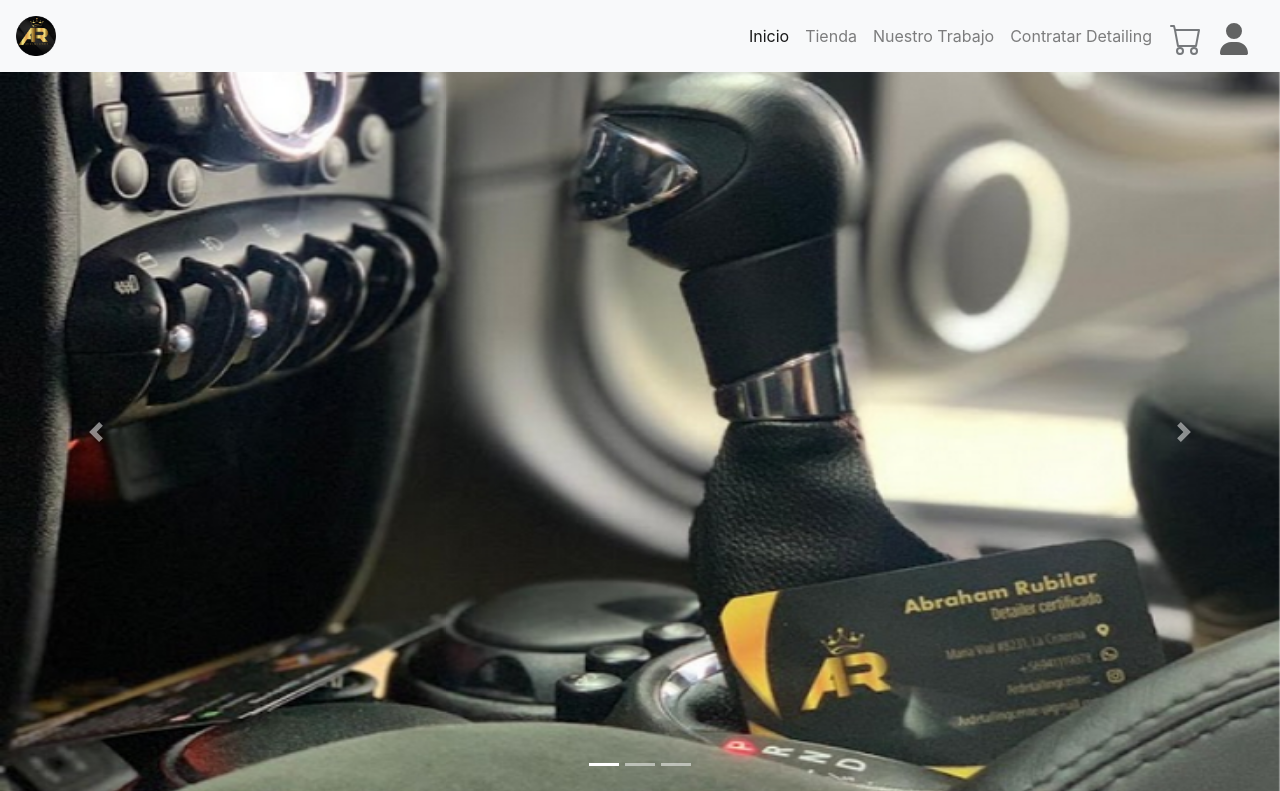
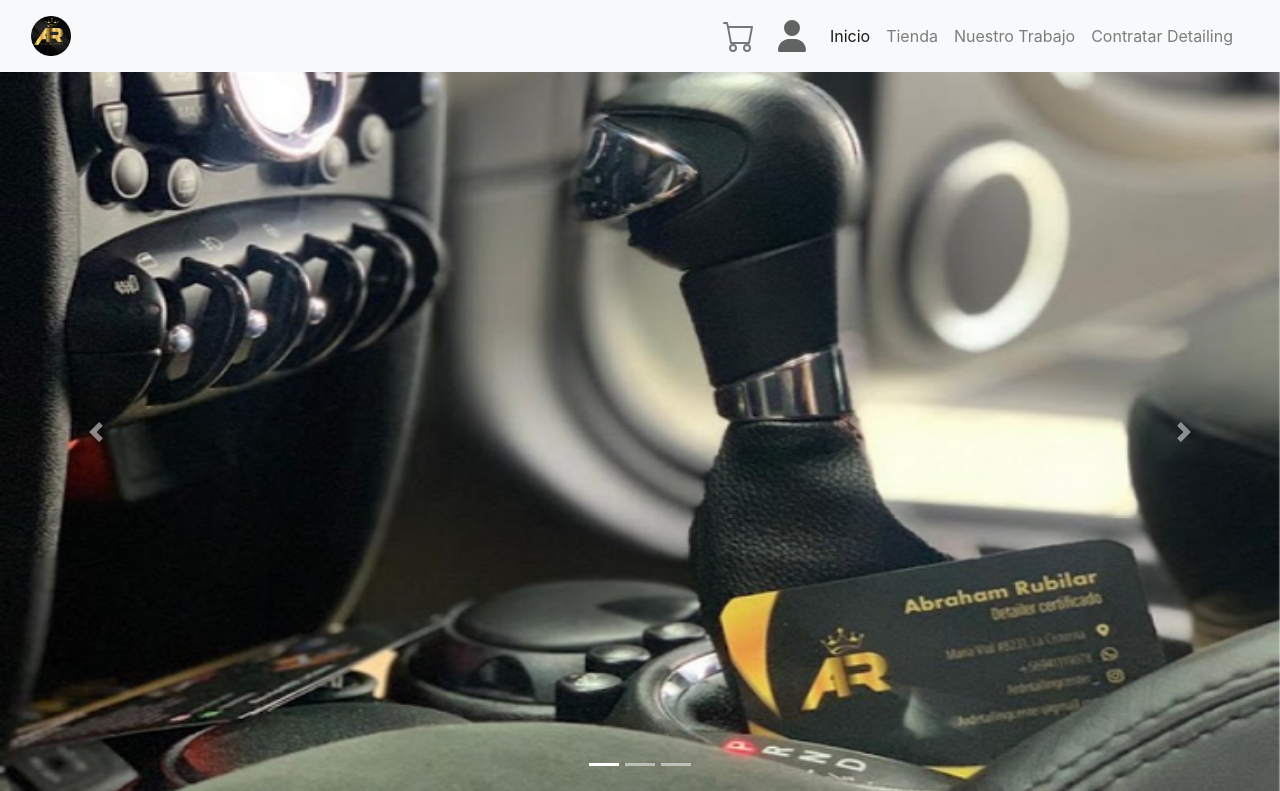
Before and after one commit to TSYF/AR-Repuestos, a Django app: page / in a window 1280 px wide. Shown: the top 791 px of the page. Run offline with Django 4.2, Linux system fonts and the light colour scheme; some libraries are stand-ins or nearby versions.

Commit message:
Creado componente nav (navbar)

```diff
--- a/core/templates/partials/nav.html
+++ b/core/templates/partials/nav.html
@@ -1,5 +1,35 @@
 {% load static %}
 
+<nav class="navbar navbar-expand-md navbar-light bg-light sticky">
+    <div class="container-fluid d-flex justify-content-space-between">
+        <div class="">
+            <!-- Agregar el logo de la pagina/empresa en donde esta escrito el texto LOGO, buscar la imagen logo ya que no funicona la que descarger -->
+            <a class="navbar-brand" href="#">
+                <img src="{%  static 'core/img/AR_logo_round.png' %}" />
+            </a>
+            <span id="displayUser"></span>
+        </div>
+        {% comment %} TODO: dejar esta wea responsiva {% endcomment %}
+        <div class="ms-auto d-flex justify-content-space-between align-items-center">
+            <div class="">
+                <article id="carrito" class="carrito d-none bg-light p-2">
+                    <h4 class="carrito__header">Carrito de Compra</h4>
+                    <section class="carrito__body">
+                        <ul class="carrito__item-list">
+                            <li class="carrito__item">Capot <span class="carrito__item-count">5</span></li>
+                            <li class="carrito__item">Spoiler <span class="carrito__item-count">5</span></li>
+                            <li class="carrito__item">Wea <span class="carrito__item-count">5</span></li>
+                            <li class="carrito__item">Cariñosas <span class="carrito__item-count">5</span></li>
+                            <li class="carrito__item">Sustancias Ilícitas <span class="carrito__item-count">5</span></li>
+                        </ul>
+                    </section>
+                </article>
+                <div class="widgets">
+                    <button class="nav-item carro-compra ml-1 border-0 bg-transparent" data-toggle-carrito>
+                        <svg xmlns="http://www.w3.org/2000/svg" width="32" height="32" fill="currentColor" class="bi bi-cart" viewBox="0 0 16 16">
+                            <path d="M0 1.5A.5.5 0 0 1 .5 1H2a.5.5 0 0 1 .485.379L2.89 3H14.5a.5.5 0 0 1 .491.592l-1.5 8A.5.5 0 0 1 13 12H4a.5.5 0 0 1-.491-.408L2.01 3.607 1.61 2H.5a.5.5 0 0 1-.5-.5zM3.102 4l1.313 7h8.17l1.313-7H3.102zM5 12a2 2 0 1 0 0 4 2 2 0 0 0 0-4zm7 0a2 2 0 1 0 0 4 2 2 0 0 0 0-4zm-7 1a1 1 0 1 1 0 2 1 1 0 0 1 0-2zm7 0a1 1 0 1 1 0 2 1 1 0 0 1 0-2z"/>
+                        </svg>
+                    </button>
                     <article id="manageUser" class="manage-user bg-light p-4 d-none">
                         <h4 id="displayUserManagement" class="manage-user__title"></h4>
                         <section class="manage-user__body d-flex flex-column align-items-start">
@@ -14,26 +44,12 @@
                             </button>
                         </section>
                     </article>
-
-<article id="carrito" class="carrito d-none bg-light p-2">
-    <h4 class="carrito__header">Carrito de Compra</h4>
-    <section class="carrito__body">
-        <ul class="carrito__item-list">
-            <li class="carrito__item">Capot <span class="carrito__item-count">5</span></li>
-            <li class="carrito__item">Spoiler <span class="carrito__item-count">5</span></li>
-            <li class="carrito__item">Wea <span class="carrito__item-count">5</span></li>
-            <li class="carrito__item">Cariñosas <span class="carrito__item-count">5</span></li>
-            <li class="carrito__item">Sustancias Ilícitas <span class="carrito__item-count">5</span></li>
-        </ul>
-    </section>
-</article>
-
-<nav class="navbar navbar-expand-md navbar-light bg-light sticky">
-    <!-- Agregar el logo de la pagina/empresa en donde esta escrito el texto LOGO, buscar la imagen logo ya que no funicona la que descarger -->
-    <a class="navbar-brand" href="#">
-        <img src="{%  static 'core/img/AR_logo_round.png' %}" />
-    </a>
-        <span id="displayUser"></span>
+                    <button class="nav-item carro-compra ml-1 border-0 bg-transparent" data-toggle-user>
+                        <svg xmlns="http://www.w3.org/2000/svg" width="32" height="32" viewBox="0 0 448 512"><path d="M224 256A128 128 0 1 0 224 0a128 128 0 1 0 0 256zm-45.7 48C79.8 304 0 383.8 0 482.3C0 498.7 13.3 512 29.7 512H418.3c16.4 0 29.7-13.3 29.7-29.7C448 383.8 368.2 304 269.7 304H178.3z"/></svg>
+                    </button>
+                </div>
+            </div>
+            <div class="">
                 <button
                     class="navbar-toggler"
                     type="button"
@@ -45,20 +61,16 @@
                 >
                     <span class="navbar-toggler-icon"></span>
                 </button>
-    <div class="collapse navbar-collapse" id="navbarNavAltMarkup">
+                <div v class="collapse navbar-collapse" id="navbarNavAltMarkup">
                     <div class="navbar-nav ml-auto align-items-end p-2">
                         <a class="nav-item nav-link {% if request.resolver_match.url_name == 'inicio' %}active{% endif %}" href="{% url 'inicio' %}">Inicio {% if request.resolver_match.url_name == 'inicio' %}<span class="sr-only"> (current)</span>{% endif %}</a>
-            <a class="nav-item nav-link {% if request.resolver_match.url_name == 'tienda' %}active{% endif %}" href="{% url 'tienda'%}">Tienda</a>
-            <a class="nav-item nav-link {% if request.resolver_match.url_name == 'trabajos' %}active{% endif %}" href="{% url 'trabajos'%}">Nuestro Trabajo</a>
-            <a class="nav-item nav-link {% if request.resolver_match.url_name == 'detailing' %}active{% endif %}" href="{% url 'detailing'%}">Contratar Detailing</a>
-            <button class="nav-item carro-compra ml-1 border-0 bg-transparent" data-toggle-carrito>
-                <svg xmlns="http://www.w3.org/2000/svg" width="32" height="32" fill="currentColor" class="bi bi-cart" viewBox="0 0 16 16">
-                    <path d="M0 1.5A.5.5 0 0 1 .5 1H2a.5.5 0 0 1 .485.379L2.89 3H14.5a.5.5 0 0 1 .491.592l-1.5 8A.5.5 0 0 1 13 12H4a.5.5 0 0 1-.491-.408L2.01 3.607 1.61 2H.5a.5.5 0 0 1-.5-.5zM3.102 4l1.313 7h8.17l1.313-7H3.102zM5 12a2 2 0 1 0 0 4 2 2 0 0 0 0-4zm7 0a2 2 0 1 0 0 4 2 2 0 0 0 0-4zm-7 1a1 1 0 1 1 0 2 1 1 0 0 1 0-2zm7 0a1 1 0 1 1 0 2 1 1 0 0 1 0-2z"/>
-                </svg>
-            </button>
-            <button class="nav-item carro-compra ml-1 border-0 bg-transparent" data-toggle-user>
-                <svg xmlns="http://www.w3.org/2000/svg" width="32" height="32" viewBox="0 0 448 512"><path d="M224 256A128 128 0 1 0 224 0a128 128 0 1 0 0 256zm-45.7 48C79.8 304 0 383.8 0 482.3C0 498.7 13.3 512 29.7 512H418.3c16.4 0 29.7-13.3 29.7-29.7C448 383.8 368.2 304 269.7 304H178.3z"/></svg>
-            </button>
+                        <a class="nav-item nav-link {% if request.resolver_match.url_name == 'tienda' %}active{% endif %}" href="{% url 'tienda' %}">Tienda</a>
+                        <a class="nav-item nav-link {% if request.resolver_match.url_name == 'trabajos' %}active{% endif %}" href="{% url 'trabajos' %}">Nuestro Trabajo</a>
+                        <a class="nav-item nav-link {% if request.resolver_match.url_name == 'detailing' %}active{% endif %}" href="{% url 'detailing.create' %}">Contratar Detailing</a>
                     </div>
                 </div>
+            </div>
+        </div>
+
+    </div>
 </nav>
```
Lines whose indentation alone changed are shown as unchanged.
